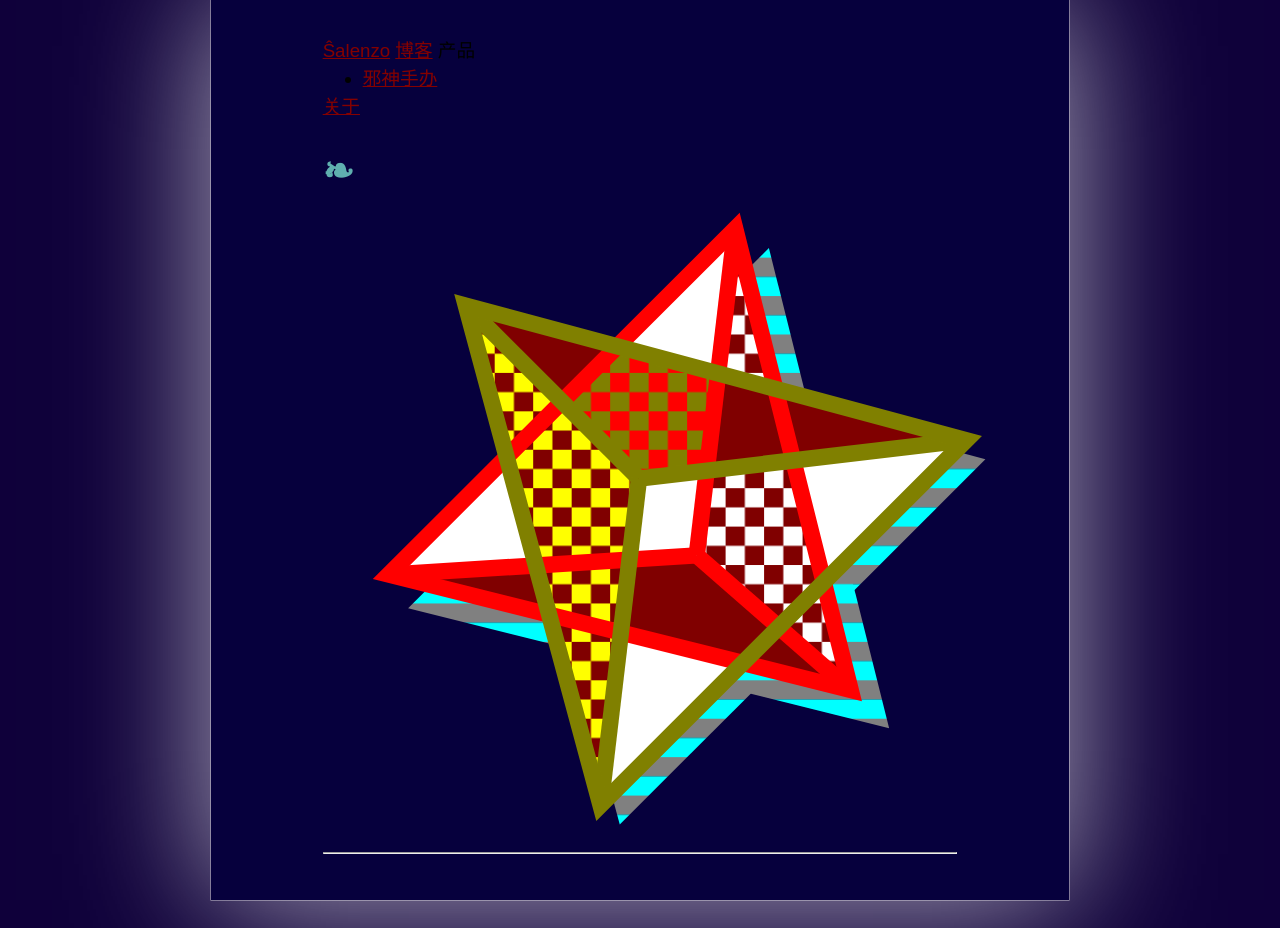
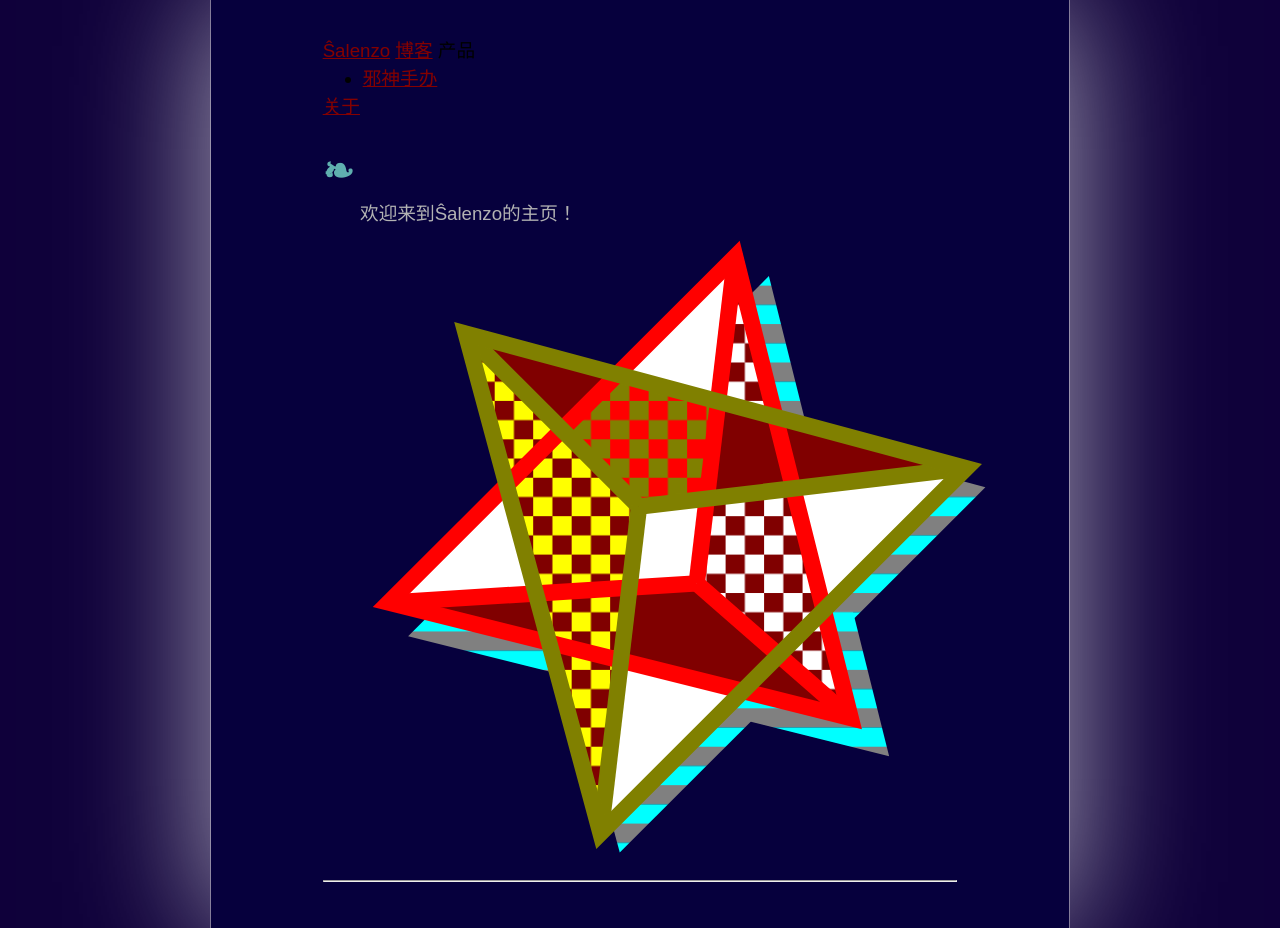
Before and after one commit to Salenzo/salenzo.github.io, a Jekyll site: the page built from index.md, in a window 1280 px wide. Built offline with Jekyll 4.4.1, drawn with Linux system fonts in a browser that asks for light colours.

Commit message:
Why isn't /index.md working?

```diff
--- a/index.md
+++ b/index.md
@@ -2,4 +2,6 @@
 layout: page
 ---
 
+欢迎来到Ŝalenzo的主页！
+
 ![Ŝalenzo Logo](../assets/image/MMPD.svg)
```
